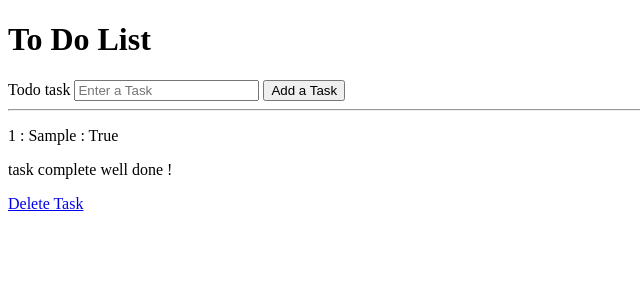
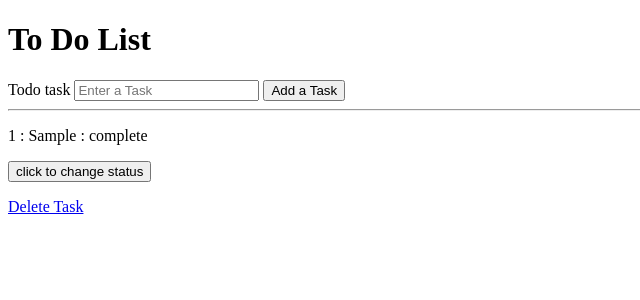
Before and after one commit to Mohamed-Shaheedullah/CN-week-7-todo-app, a Flask app: page / in a window 1280 px wide. Shown: the top 300 px of the page, without its empty margins (0-640 px from the left). Run offline with Flask 3, Linux system fonts and the light colour scheme; tables that the repository leaves empty hold one stand-in row (values such as "Sample post").

Commit message:
status button finished working

```diff
--- a/website/templates/index.html
+++ b/website/templates/index.html
@@ -6,22 +6,6 @@
     <meta name="viewport" content="width=device-width, initial-scale=1.0">
     <title>Todo App</title>
 
-<!--[if gte mso 9]><xml>
-<mso:CustomDocumentProperties>
-<mso:xd_Signature msdt:dt="string"></mso:xd_Signature>
-<mso:display_urn_x003a_schemas-microsoft-com_x003a_office_x003a_office_x0023_Editor msdt:dt="string">Katy Long</mso:display_urn_x003a_schemas-microsoft-com_x003a_office_x003a_office_x0023_Editor>
-<mso:Order msdt:dt="string">5379300.00000000</mso:Order>
-<mso:xd_ProgID msdt:dt="string"></mso:xd_ProgID>
-<mso:_ExtendedDescription msdt:dt="string"></mso:_ExtendedDescription>
-<mso:display_urn_x003a_schemas-microsoft-com_x003a_office_x003a_office_x0023_Author msdt:dt="string">Katy Long</mso:display_urn_x003a_schemas-microsoft-com_x003a_office_x003a_office_x0023_Author>
-<mso:ComplianceAssetId msdt:dt="string"></mso:ComplianceAssetId>
-<mso:TemplateUrl msdt:dt="string"></mso:TemplateUrl>
-<mso:ContentTypeId msdt:dt="string">0x0101006776E503C93961438855067381508F60</mso:ContentTypeId>
-<mso:TriggerFlowInfo msdt:dt="string"></mso:TriggerFlowInfo>
-<mso:_SourceUrl msdt:dt="string"></mso:_SourceUrl>
-<mso:_SharedFileIndex msdt:dt="string"></mso:_SharedFileIndex>
-</mso:CustomDocumentProperties>
-</xml><![endif]-->
 </head>
 
 <body>
@@ -39,15 +23,21 @@
         <hr>
         <!-- show a list of tasks READ -->
         {% for my_task in todo_list %}
-        <p>{{my_task.id}} : {{my_task.task}} : {{my_task.complete}}
-            {% if my_task.complete == True %}
-            <p>task complete well done !</p>
-            {% else %}
-            <p>Task incomplete, <a href="/update/{{my_task.id}}">mark as complete?</a> </p>
-            {% endif %}
+            <p>{{my_task.id}} : {{my_task.task}} :
+                {% if my_task.complete == True %}
+                    complete
+                    {% else %}
+                    incomplete
+                {% endif %}
+            <!-- toggle for complete -->
+
+            <form action="/update/{{my_task.id}}" method="post">
+                <button type = "submit"> click to change status</button>
+            </form>
+
             <p><a href="/delete/{{my_task.id}}">Delete Task</a></p>
         </p>
-        {%  endfor %}
+    {%  endfor %}
 
     </div>
 </body>
--- a/website/views.py
+++ b/website/views.py
@@ -18,7 +18,7 @@ def add():
     db.session.commit()
     return redirect(url_for("my_view.home"))
 
-@my_view.route("/update/<todo_id>")
+@my_view.route("/update/<todo_id>", methods=["GET", "POST"])
 def update(todo_id):
     todo = Todo.query.filter_by(id=todo_id).first()
     todo.complete = not todo.complete
```
